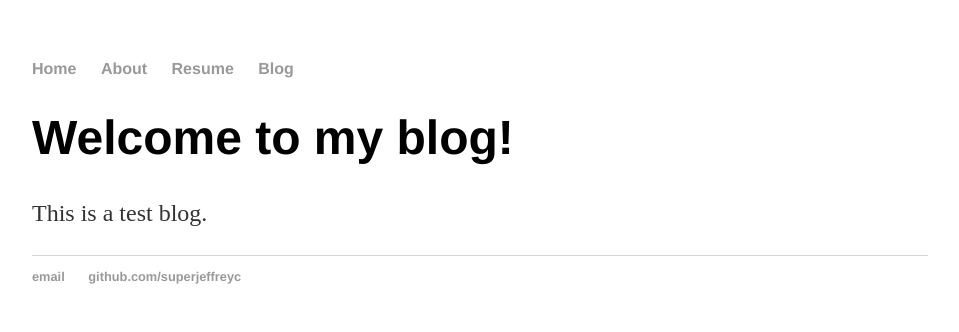
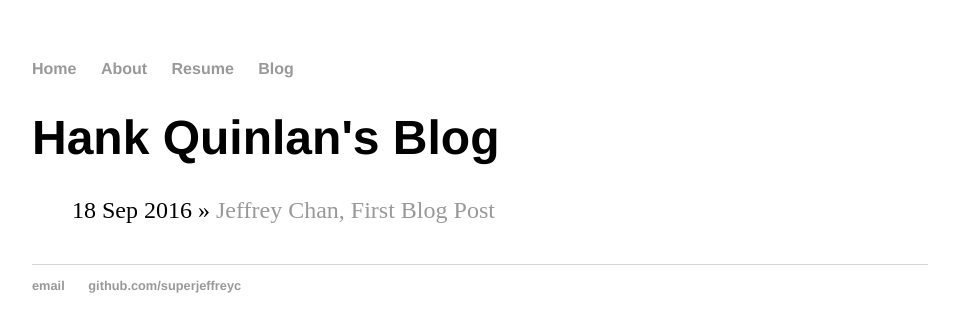
Before and after one commit to superjeffreyc/superjeffreyc.github.io, a Jekyll site: the page built from blog/index.html, in a window 1280 px wide. Shown: the top 332 px of the page, without its empty margins (160-1119 px from the left). Built offline with Jekyll 4.4.1, drawn with Linux system fonts in a browser that asks for light colours.

Commit message:
Updated blog page with links to posts

```diff
--- a/blog/index.html
+++ b/blog/index.html
@@ -1,30 +1,11 @@
-<!DOCTYPE html>
-<html>
-	<head>
-		<title>Jeffrey Chan's Blog</title>
-		<!-- link to main stylesheet -->
-		<link rel="stylesheet" type="text/css" href="/css/main.css">
-	</head>
-	<body>
-		<nav>
-    		<ul>
-        		<li><a href="/">Home</a></li>
-	        	<li><a href="/about">About</a></li>
-        		<li><a href="/cv">Resume</a></li>
-        		<li><a href="/blog">Blog</a></li>
-    		</ul>
-		</nav>
-		<div class="container">
-    		<div class="blurb">
-        		<h1>Welcome to my blog!</h1>
-				<p>This is a test blog.</p>
-    		</div><!-- /.blurb -->
-		</div><!-- /.container -->
-		<footer>
-    		<ul>
-        		<li><a href="mailto:superjeffreyc.cs@gmail.com">email</a></li>
-        		<li><a href="https://github.com/superjeffreyc">github.com/superjeffreyc</a></li>
-			</ul>
-		</footer>
-	</body>
-</html>
+---
+layout: default
+title: Hank Quinlan's Blog
+---
+	<h1>{{ page.title }}</h1>
+	<ul class="posts">
+
+	  {% for post in site.posts %}
+	    <li><span>{{ post.date | date_to_string }}</span> » <a href="{{ post.url }}" title="{{ post.title }}">{{ post.title }}</a></li>
+	  {% endfor %}
+	</ul>
```
